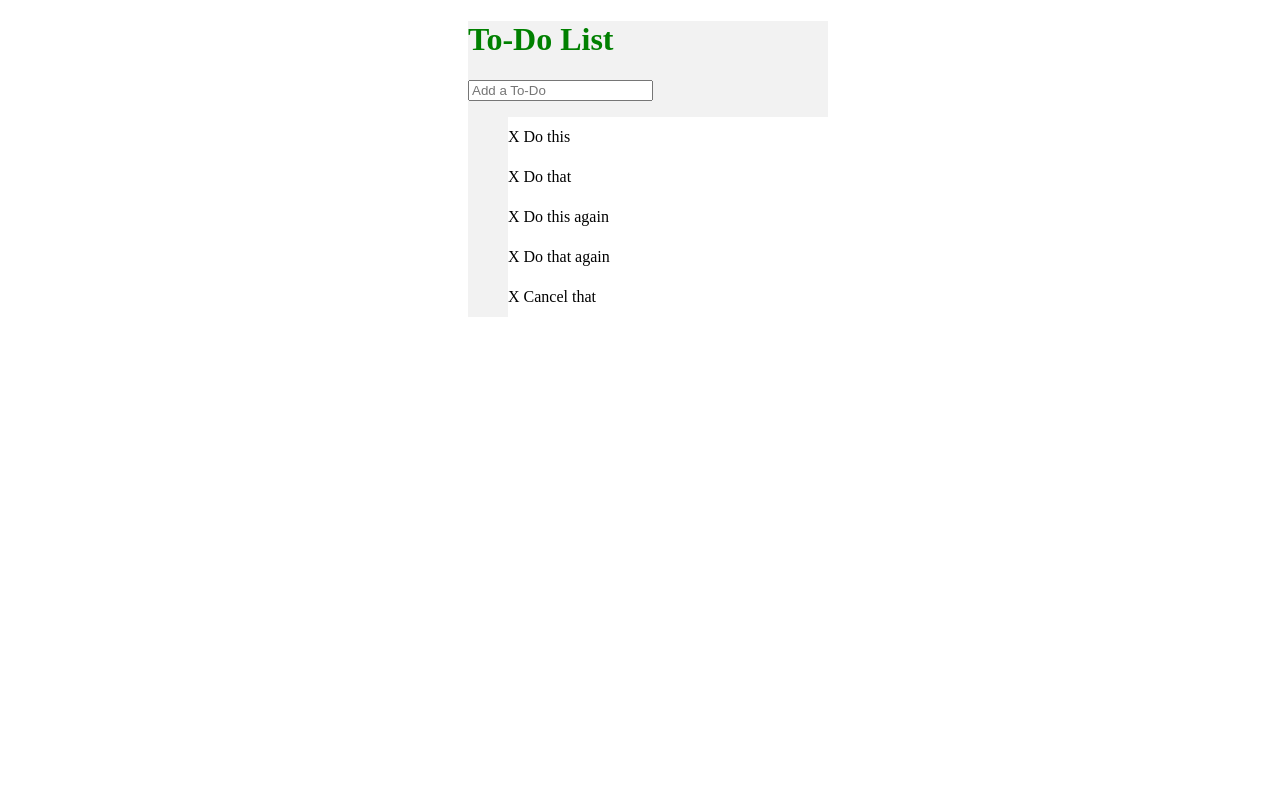
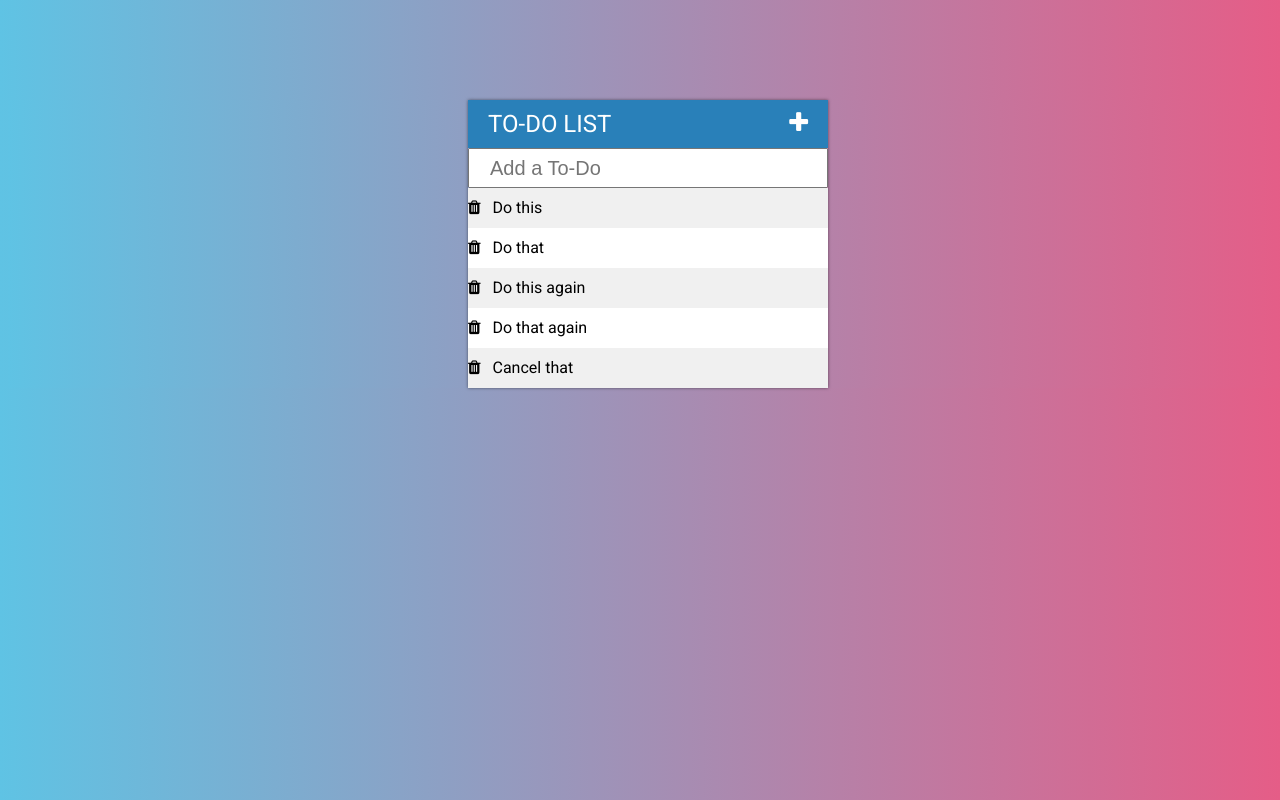
Before and after one commit to avikB651/ToDoListProject, a plain HTML site: page index.html in a window 1280 px wide. Drawn offline with nearby package versions, Linux system fonts and the light colour scheme.

Commit message:
Third day commit, basic functionality and basic styling done. Animation remains

```diff
--- a/css/todos.css
+++ b/css/todos.css
@@ -1,34 +1,64 @@
-h1{
-  color: green;
-  text-transform: capitalize;
+html, body{
+  width: 100%;
+  font-family: 'Roboto', sans-serif;
+  background: #E55D87;  /* fallback for old browsers */
+background: -webkit-linear-gradient(to right, #5FC3E4, #E55D87);  /* Chrome 10-25, Safari 5.1-6 */
+background: linear-gradient(to right, #5FC3E4, #E55D87); /* W3C, IE 10+/ Edge, Firefox 16+, Chrome 26+, Opera 12+, Safari 7+ */
 }
 
-html, body{
+h1{
+  background-color: #2980b9;
+  color: #fff;
+  font-family: 'Roboto', sans-serif;
+  font-size: 24px;
+  font-weight: normal;
+  padding: 10px 20px;
+  text-transform: uppercase;
+  margin: 0;
+
+}
+.invisible{
+  display: none;
+}
+h1 i{
+  float: right;
+}
+#addToDo{
+  line-height: 40px;
+  height: 40px;
   width: 100%;
+  padding: 13px 13px 13px 20px;
+  font-size: 20px;
+  color: #2980b9;
+  box-sizing: border-box;
 }
 
+#addToDo:focus{
+  border: 2px solid #2980b9;
+}
+
+
 #container{
-  background-color: #F2F2F2;
+
+  box-shadow: 0 0 3px rgba(0  , 0, 0, 0.5);
   width: 360px;
-  margin: 0 auto;
+  margin: 100px auto;
 }
 .completed{
   text-decoration: line-through;
   color: grey;
 }
-
 ul{
-  width: 100%;
-}
-li{
+  list-style: none;
   margin: 0;
-  width: 100%;
-  list-style: none;
-  background-color: #fff;
-  line-height: 40px;
-  font-weight: 24px;
+  padding: 0;
 }
 
+li{
+  background-color: #fff;
+  height: 40px;
+  line-height: 40px;
+}
 li:nth-child(odd){
-  background-color: : red;
+  background-color: #f0f0f0;
 }
--- a/index.html
+++ b/index.html
@@ -4,19 +4,21 @@
   <meta charset="UTF-8">
   <meta name="viewport" content="width=device-width, initial-scale=1.0">
   <meta http-equiv="X-UA-Compatible" content="ie=edge">
+  <link href="https://fonts.googleapis.com/css?family=Roboto" rel="stylesheet">
+  <link rel="stylesheet" href="https://maxcdn.bootstrapcdn.com/font-awesome/4.7.0/css/font-awesome.min.css">
   <link rel="stylesheet" href="css/todos.css">
   <title>ToDo List</title>
 </head>
 <body>
   <div id="container">
-    <h1>To-Do List</h1>
+    <h1>To-Do List<i class="fa fa-plus" aria-hidden="true"></i></h1>
     <input type="text" id="addToDo" placeholder="Add a To-Do">
     <ul>
-      <li><span>X</span> Do this</li>
-      <li><span>X</span> Do that</li>
-      <li><span>X</span> Do this again</li>
-      <li><span>X</span> Do that again</li>
-      <li><span>X</span> Cancel that</li>
+      <li><span><i class="fa fa-trash" aria-hidden="true"></i>&nbsp&nbsp</span> Do this</li>
+      <li><span><i class="fa fa-trash" aria-hidden="true"></i>&nbsp&nbsp</span> Do that</li>
+      <li><span><i class="fa fa-trash" aria-hidden="true"></i>&nbsp&nbsp</span> Do this again</li>
+      <li><span><i class="fa fa-trash" aria-hidden="true"></i>&nbsp&nbsp</span> Do that again</li>
+      <li><span><i class="fa fa-trash" aria-hidden="true"></i>&nbsp&nbsp</span> Cancel that</li>
     </ul>
   </div>
 
--- a/script/todos.js
+++ b/script/todos.js
@@ -2,7 +2,7 @@ $("ul").on("click","li",function(){
   $(this).toggleClass("completed");
 });
 
-$("span").on("click",function(e){
+$("ul").on("click","span",function(e){
   e.stopPropagation();
   $(this).parent().fadeOut(500,function(event){
     $(this).remove();
@@ -12,7 +12,10 @@ $("span").on("click",function(e){
 $("input").on("keypress",function(e){
   if(e.which === 13){
     var data = $(this).val();
-    $("ul").append("<li><span>X</span> " + data + "</li>");
+    $("ul").append("<li><span><i class='fa fa-trash' aria-hidden='true'></i>&nbsp&nbsp</span> " + data + "</li>");
     $(this).val("");
   }
 });
+$("i").on("click",function(){
+  $("input").toggleClass("invisible");
+});
```
